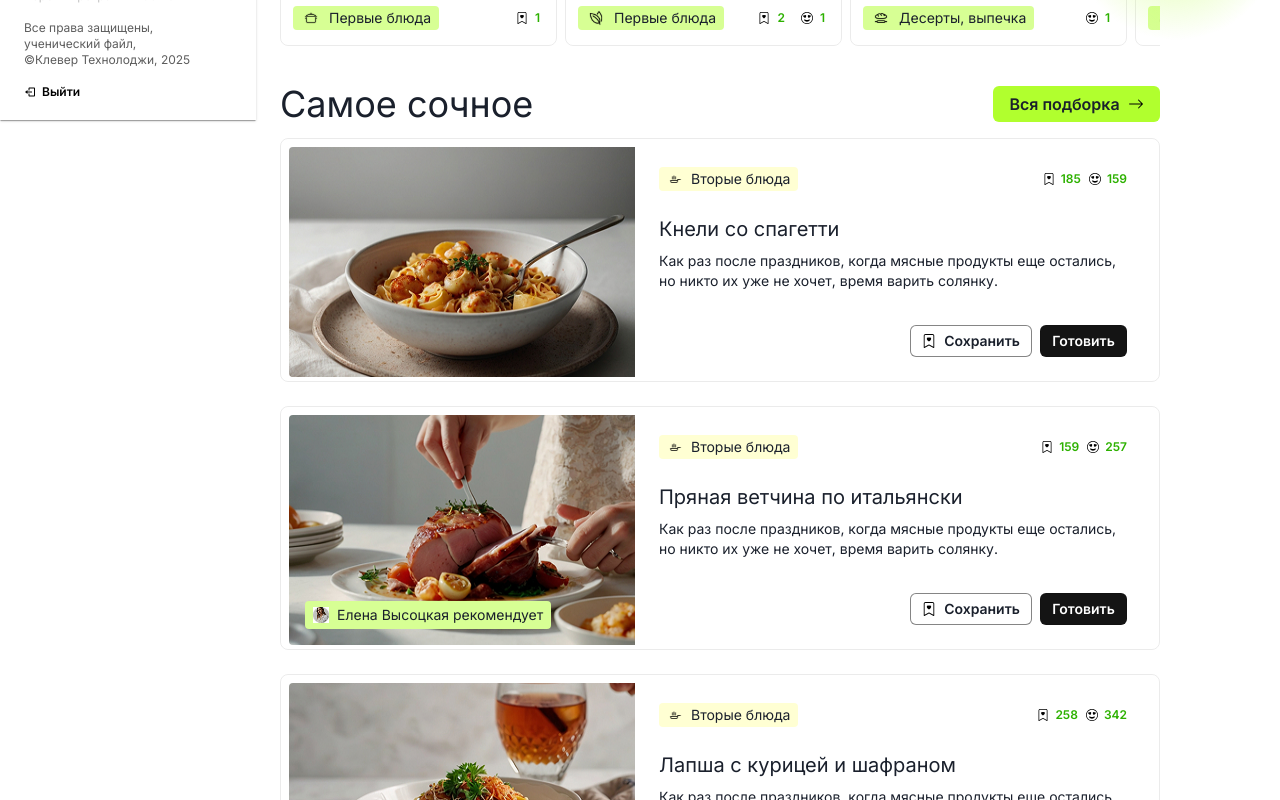
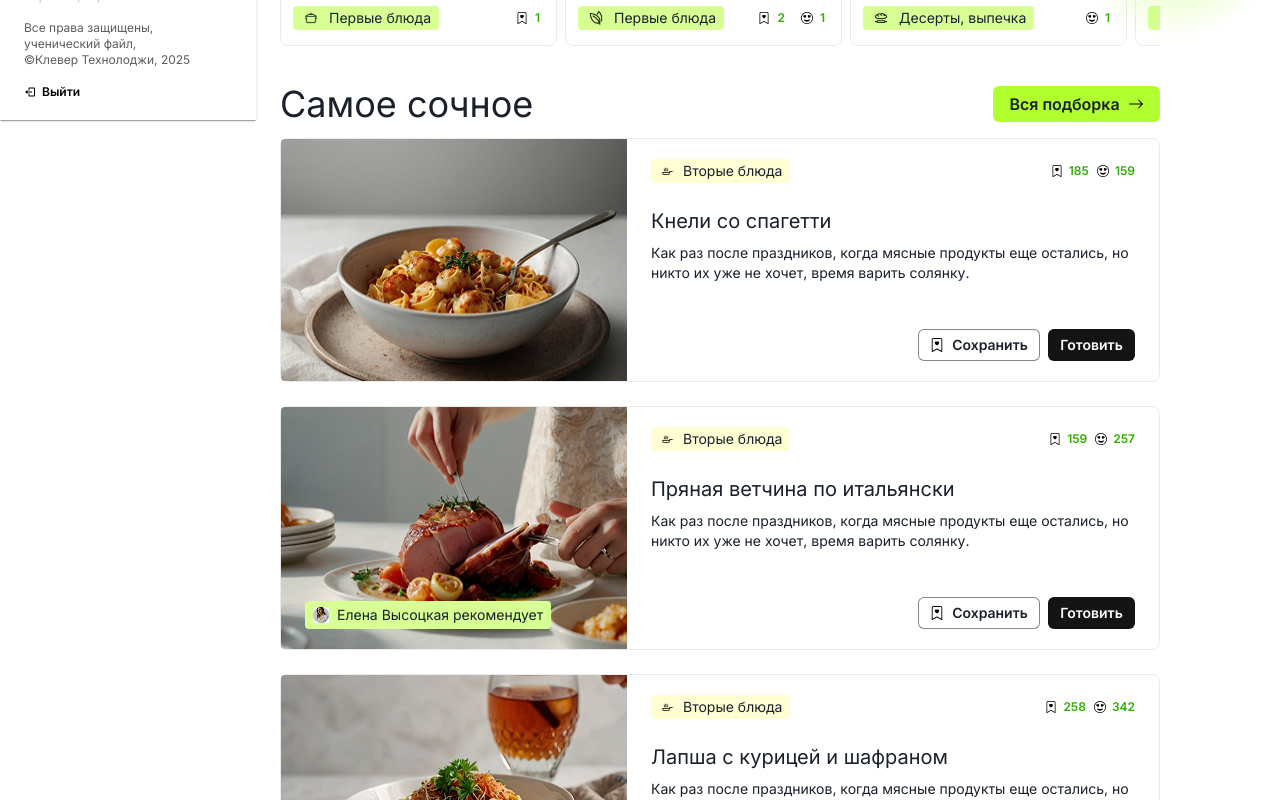
Before and after one commit to ClevertecFrontendLab/Funprod, a React (Vite) app: page / in a window 1280 px wide. Shown: the part 760-1560 px from the top of the page. Built offline with nearby package versions, Linux system fonts and the light colour scheme.

Commit message:
fix(*): small changes

```diff
--- a/src/components/Main/JuiciestSection/JuiciestSection.tsx
+++ b/src/components/Main/JuiciestSection/JuiciestSection.tsx
@@ -160,7 +160,6 @@ export const JuiciestSection = () => (
                     maxWidth=''
                     maxW={{ lg: '668px', md: '880px', sm: 'calc(50% - 12px)', base: '328px' }}
                     maxH={{ md: '244px', base: '128px' }}
-                    p='8px 8px 4px 8px'
                     h='100%'
                 >
                     <Image
@@ -202,8 +201,7 @@ export const JuiciestSection = () => (
                         </Box>
                     )}
                     <Flex
-                        p={{ md: '20px 24px', base: '8px 0 4px 8px' }}
-                        // m={{ md: '20px 24px', base: '8px 8px 4px 8px' }}
+                        p={{ md: '20px 24px', base: '8px 8px 4px 8px' }}
                         direction='column'
                         gap={{ md: '24px', base: '0' }}
                         maxW={{ md: '100%', base: '154px' }}
```
